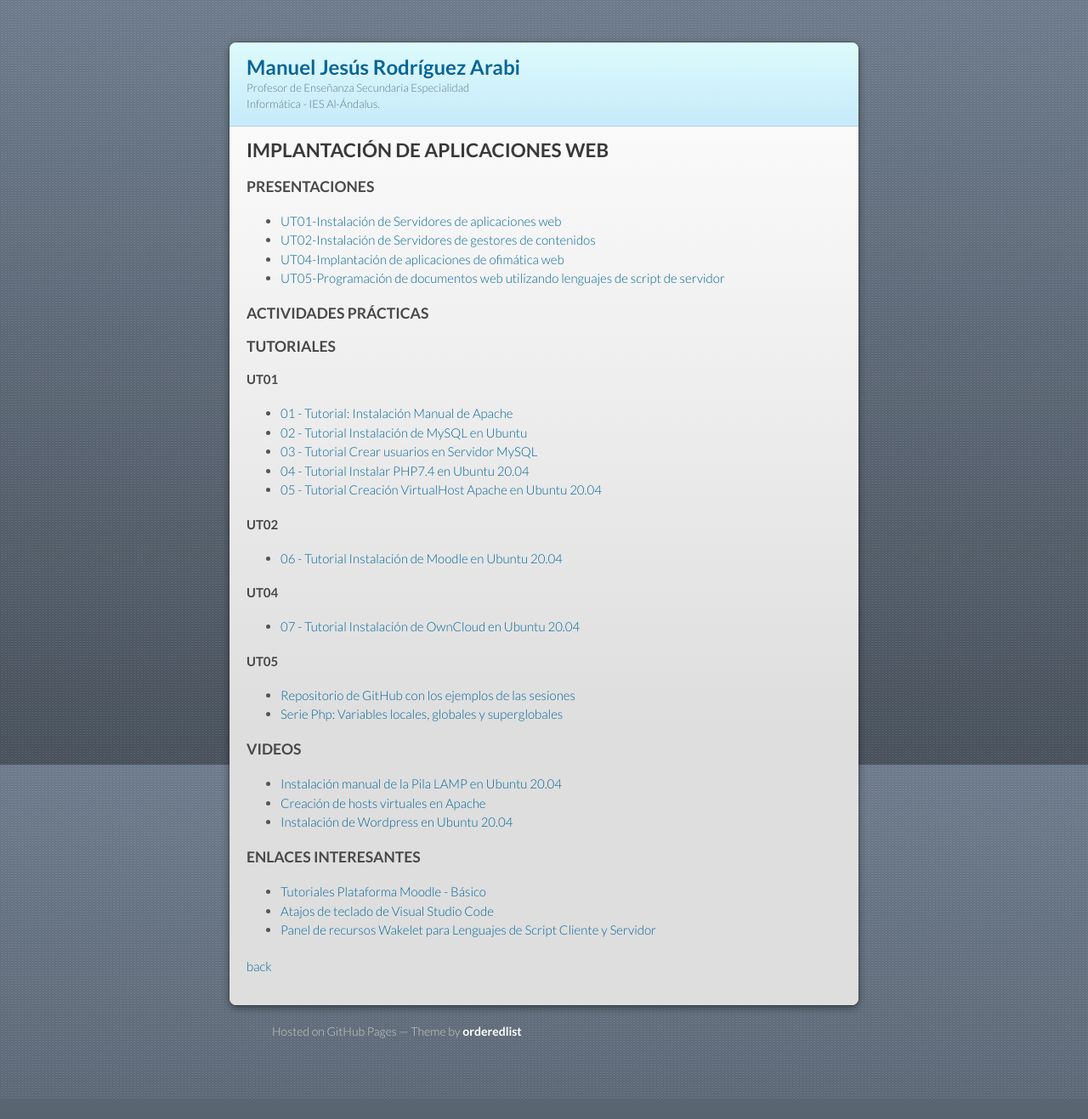
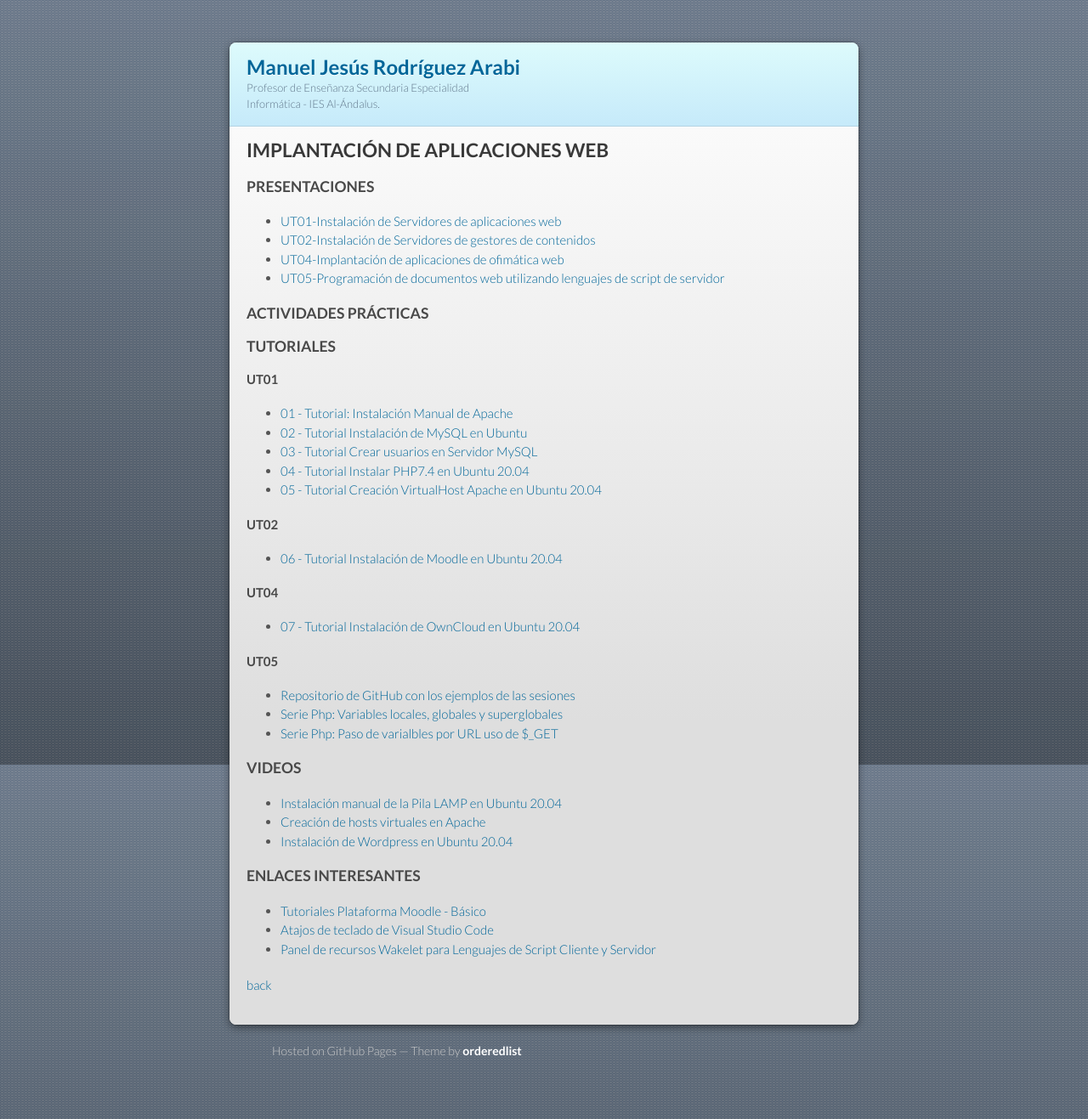
Before and after one commit to mrodara/mrodara.github.io, a Jekyll site: the page built from mods/iaw.md, in a window 1280 px wide. Shown: the whole page at 85% size. Built offline with Jekyll 4.4.1, drawn with Linux system fonts in a browser that asks for light colours; our own code applies the rules of GitHub Pages for plain Markdown files; before the commit the page ends 1294 px from its top, so only the background shows below that.

Commit message:
Enlace video paso de parametros por url IAW

```diff
--- a/mods/iaw.md
+++ b/mods/iaw.md
@@ -35,6 +35,7 @@ layout: default
 
 * [Repositorio de GitHub con los ejemplos de las sesiones](https://github.com/mrodara/ut05.git)
 * [Serie Php: Variables locales, globales y superglobales](https://youtu.be/RdJqhfweXwY)
+* [Serie Php: Paso de varialbles por URL uso de $_GET](https://youtu.be/RWz5HSDsmvU)
 
 ### VIDEOS
 
```
